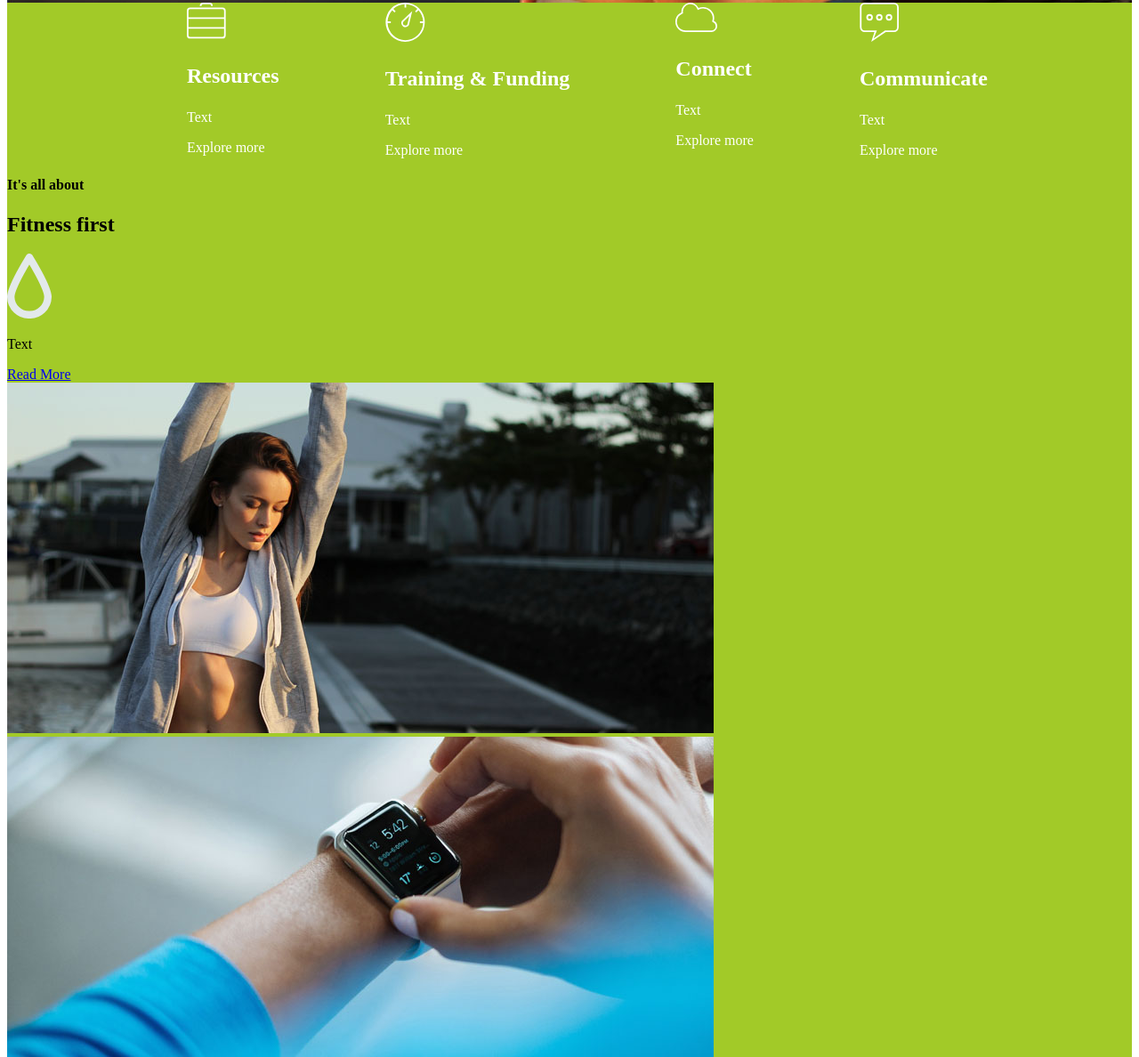
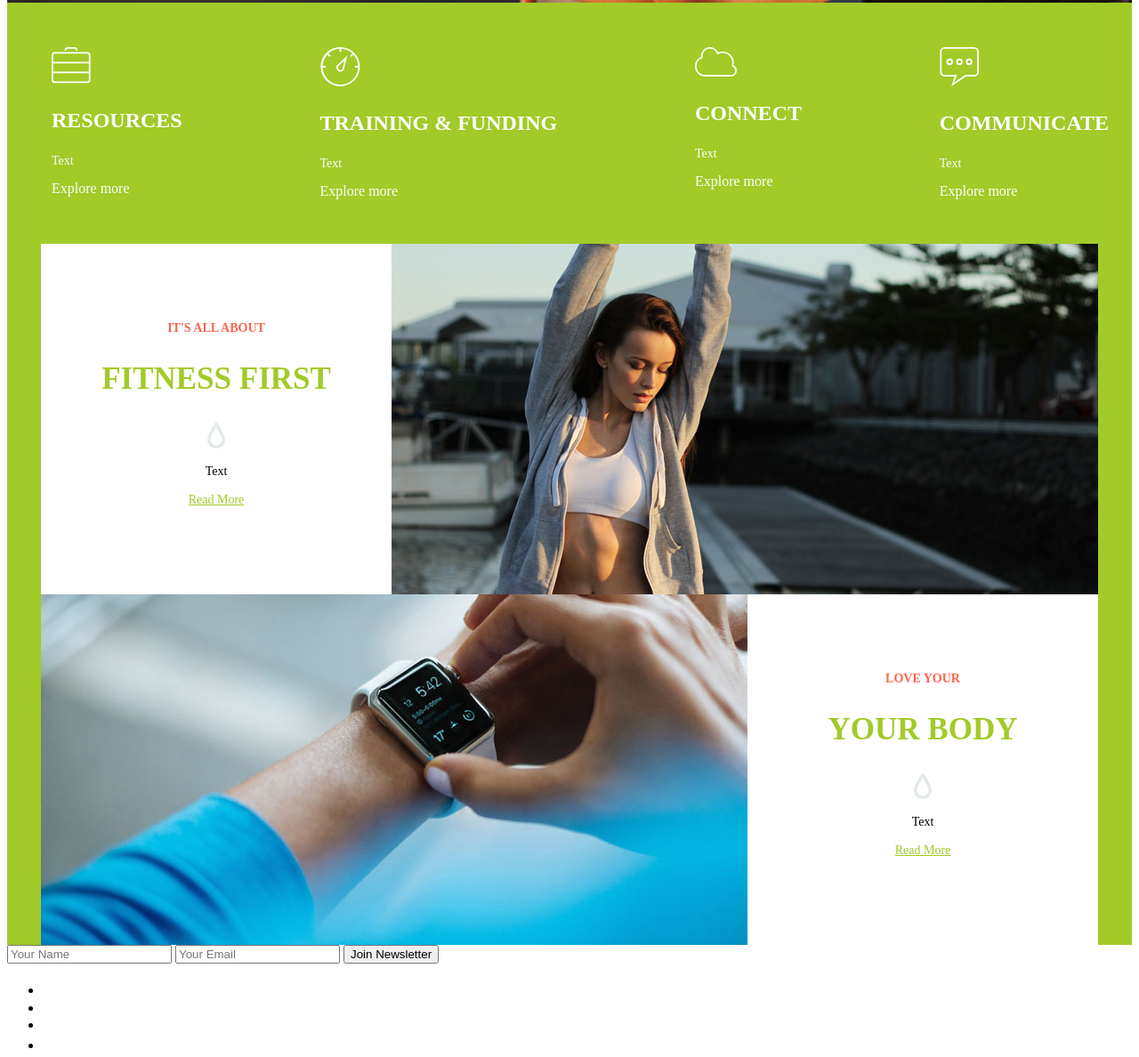
Before and after one commit to Oxanailyushchenko/Coding-Girls, a plain HTML site: page index.html in a window 1280 px wide. Shown: the part 895-2083 px from the top of the page at 89% size. Drawn offline with Linux system fonts and the light colour scheme.

Commit message:
Main added

```diff
--- a/index.html
+++ b/index.html
@@ -8,7 +8,7 @@
 <body>
 	<header class="header">
 		<div class="container">
-			<img src="./Fitness/images/logo.png" alt=""/>
+			<img class="header_background_image" src="./Fitness/images/logo.png" alt=""/>
 		<nav>
 			<ul class="menu">
 				<li>
@@ -61,25 +61,25 @@
 			</li>
 		</ul>
 	</section>
-	<section>
-		<div>
-		<h4>It's all about</h4>
-		<h2>Fitness first</h2>
-		<img src="./Fitness/images/icon5.svg" alt="" width="50">
-		<p>Text</p>
-		<a href="#">Read More</a>
+	<section class="block">
+		<div class="block_content">
+		<h4 class="block_subtitle">It's all about</h4>
+		<h2 class="block_title">Fitness first</h2>
+		<img src="./Fitness/images/icon5.svg" alt="" width="20">
+		<p class="block_text">Text</p>
+		<a class="block_link" href="#">Read More</a>
 		</div>
-		<img src="./Fitness/images/img1.jpg" alt="">
+		<img src="./Fitness/images/img1.jpg" alt="" >
 	</section>
-	<section>
-		<img src="./Fitness/images/img2.jpg" alt="">
-		<div>
-		<h4>Love your</h4>
-		<h2>Your body</h2>
-		<img src="./Fitness/images/icon5.svg" alt="" width="50">
-		<p>Text</p>
-		<a href="#">Read More</a>
+	<section class="block">
+		<img class="block_img" src="./Fitness/images/img2.jpg" alt=""><div class="block_content">
+		<h4 class="block_subtitle">Love your</h4>
+		<h2 class="block_title" >Your body</h2>
+		<img src="./Fitness/images/icon5.svg" alt="" width="20">
+		<p class="block_text">Text</p>
+		<a class="block_link" href="#">Read More</a>
 		</div>
+
 	</section>
 </main>
 	<footer>
--- a/styles.css
+++ b/styles.css
@@ -10,7 +10,6 @@
 	font-size:13px;
 	text-transform: uppercase;
 	text-decoration: none;
-
 }
 
 .menu{
@@ -23,17 +22,27 @@
 .container{
 	display: flex;
 	justify-content: space-between;
+	padding: 50px;
+}
+
+.header_background_image{
+	background-size: contain;
 }
 
 .title{
 	color: #ffffff;
 	font-size: 40px;
 	margin-top: 500px;
+	padding-left: 50px;
+	text-transform: uppercase;
+
 }
 
 .subtitle{
 	color: #ffffff;
 	font-size: 15px;
+	padding-left: 50px;
+	text-transform: uppercase;
 }
 
 .benefits{
@@ -41,8 +50,10 @@
 	justify-content: space-between;
 	list-style: none;
 	color: #ffffff;
-	width: 900px;
+	width: 1188px;
 	margin: 0 auto;
+	padding: 50px;
+
 }
 
 .main{
@@ -56,8 +67,51 @@
 
 .benefits_title{
 	font-size: 24px;
+	text-transform: uppercase;
+
 }
 
 .benefits_text{
-	font-size: 14px:;
+	font-size: 14px;
 }
+
+.block{
+	display: flex;
+	justify-content: space-between;
+	background-color: #ffffff;
+	width: 1188px;
+	height: 394px;
+	margin: 0 auto;
+}
+
+.block_img{
+	height: 394px;
+}
+
+.block_content{
+	text-align: center;
+	padding: 68px;
+	width: 394px;
+	margin: 0 auto;
+}
+
+.block_title{
+	color: #a2ca28;
+	text-transform: uppercase;
+	font-size: 35px;
+}
+
+.block_subtitle{
+	color: #fd634e;
+	text-transform: uppercase;
+	font-size: 14px;
+}
+
+.block_text{
+	font-size: 14px;
+}
+
+.block_link{
+	color: #a2ca28;
+	font-size: 14px;
+}
```
